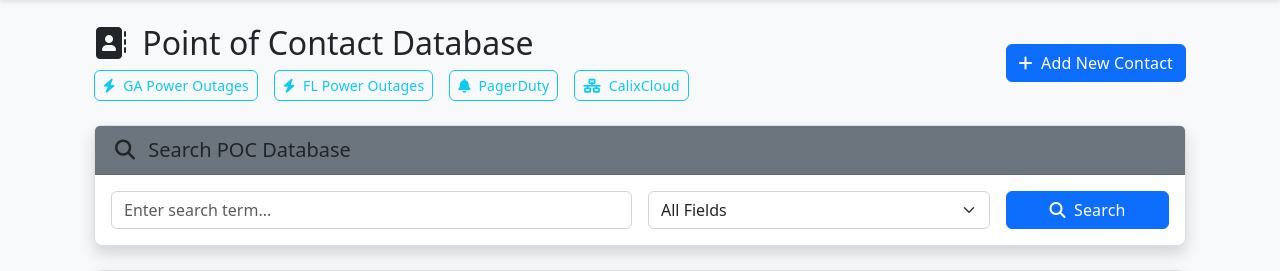
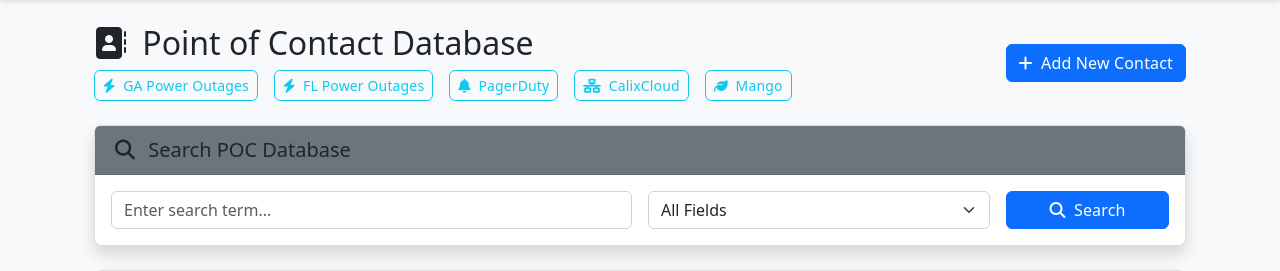
Before and after one commit to isag33k/acorn-app, a Flask app: page /contacts in a window 1280 px wide. Shown: the part 56-327 px from the top of the page. Run offline with Flask 3, Linux system fonts and the light colour scheme; the visitor is signed in with stand-in values (Sample User, id 1); data comes from the database, SQL or seed files in the repository; data that the repository does not hold is empty; some libraries are stand-ins or nearby versions.

Commit message:
Add Mango link to Point of Contact Database page
Replit-Commit-Author: Agent
Replit-Commit-Session-Id: fe66dd87-fa88-47cd-bdf5-0f8e29a095e7
Replit-Commit-Screenshot-Url: https://storage.googleapis.com/screenshot-production-us-central1/6d084a6a-80c1-4660-9091-1790b9fe2d46/21a15895-ebc1-40e6-af48-3acee7f86fd7.jpg

```diff
--- a/templates/contacts.html
+++ b/templates/contacts.html
@@ -20,6 +20,9 @@
                 </a>
                 <a href="https://calixcloud.calix.com/cco/home/active-systems-geomap" target="_blank" class="btn btn-sm btn-outline-info">
                     <i class="fas fa-network-wired me-1"></i> CalixCloud
+                </a>
+                <a href="https://liveoakfiber.radixiot.app/ui/site-overview?site=SOGLO" target="_blank" class="btn btn-sm btn-outline-info">
+                    <i class="fas fa-leaf me-1"></i> Mango
                 </a>
             </div>
         </div>
```
